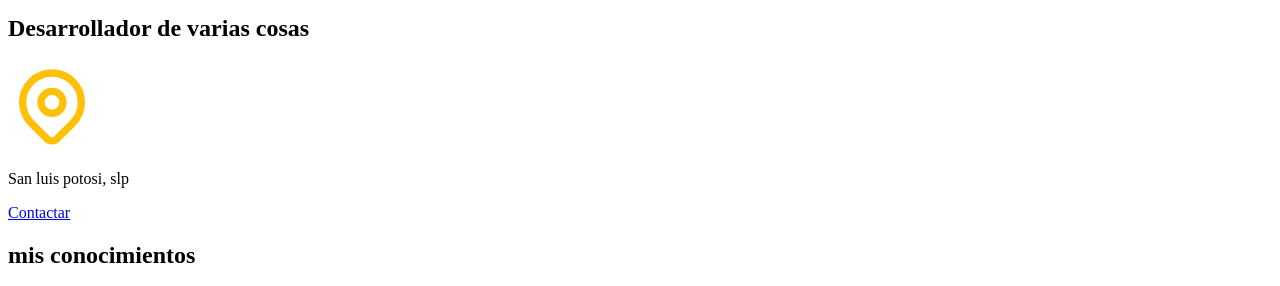
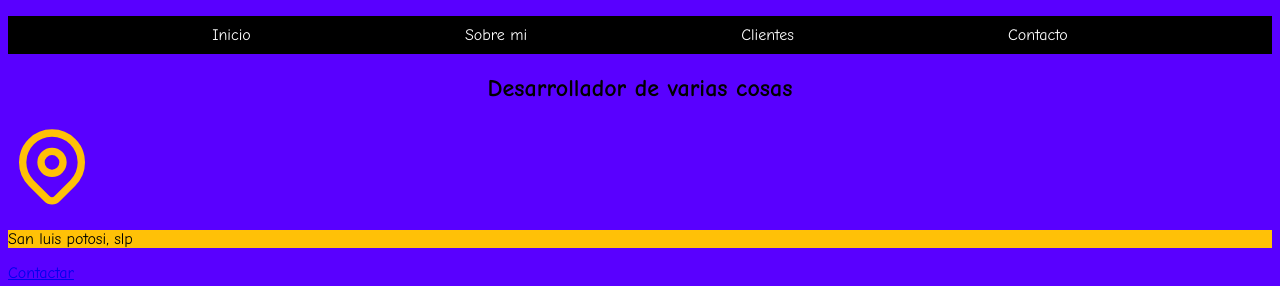
Before and after one commit to ChinoDavidSaavedra/Desarrollador_web, a plain HTML site: page index.html in a window 1280 px wide. Shown: the part 103-389 px from the top of the page. Drawn offline with Linux system fonts and the light colour scheme; the site is published under a folder, as on GitHub Pages, so addresses that start at the root find nothing.

Commit message:
prueba 2 para estilo

```diff
--- a/index.html
+++ b/index.html
@@ -4,8 +4,7 @@
     <meta charset="UTF-8">
     <meta http-equiv="X-UA-Compatible" content="IE=edge">
     <meta name="viewport" content="width=device-width, initial-scale=1.0">
-    <link href="/css/style.css" rel="preload" as="style">
-    <link href="/css/style.css" rel="stylesheet">
+   <link href="css/style.css"  rel="stylesheet"as="style">
     <title>Desarrollador</title>
 
 
```
